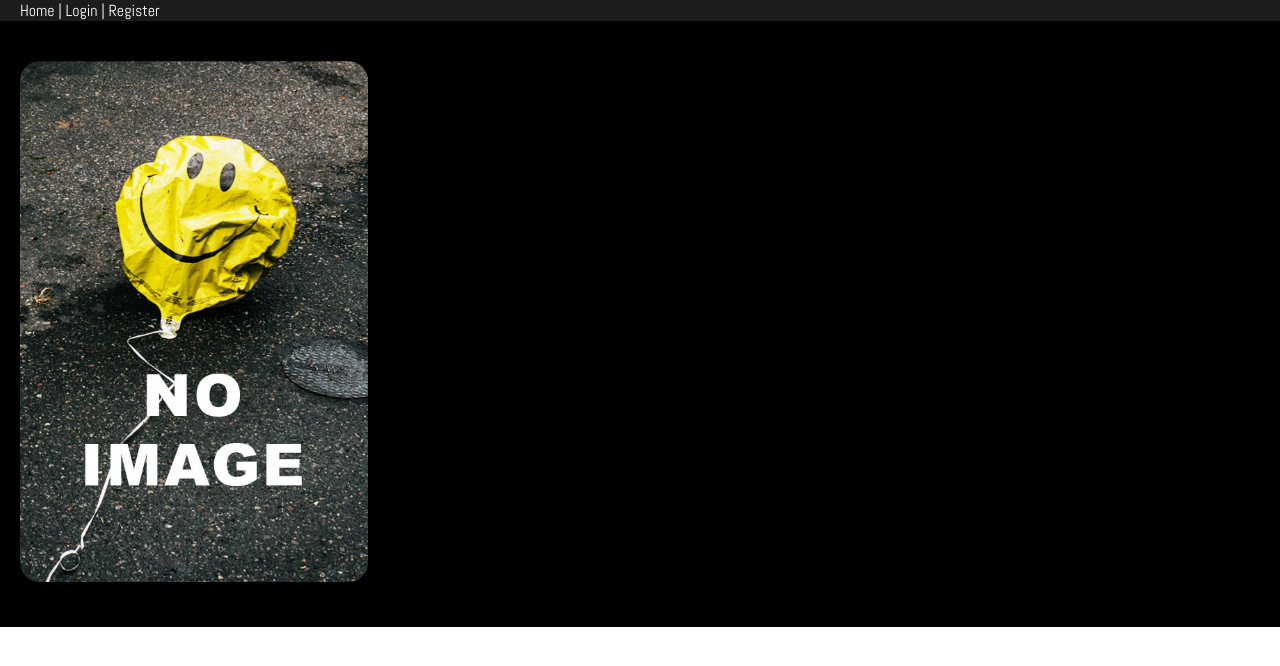
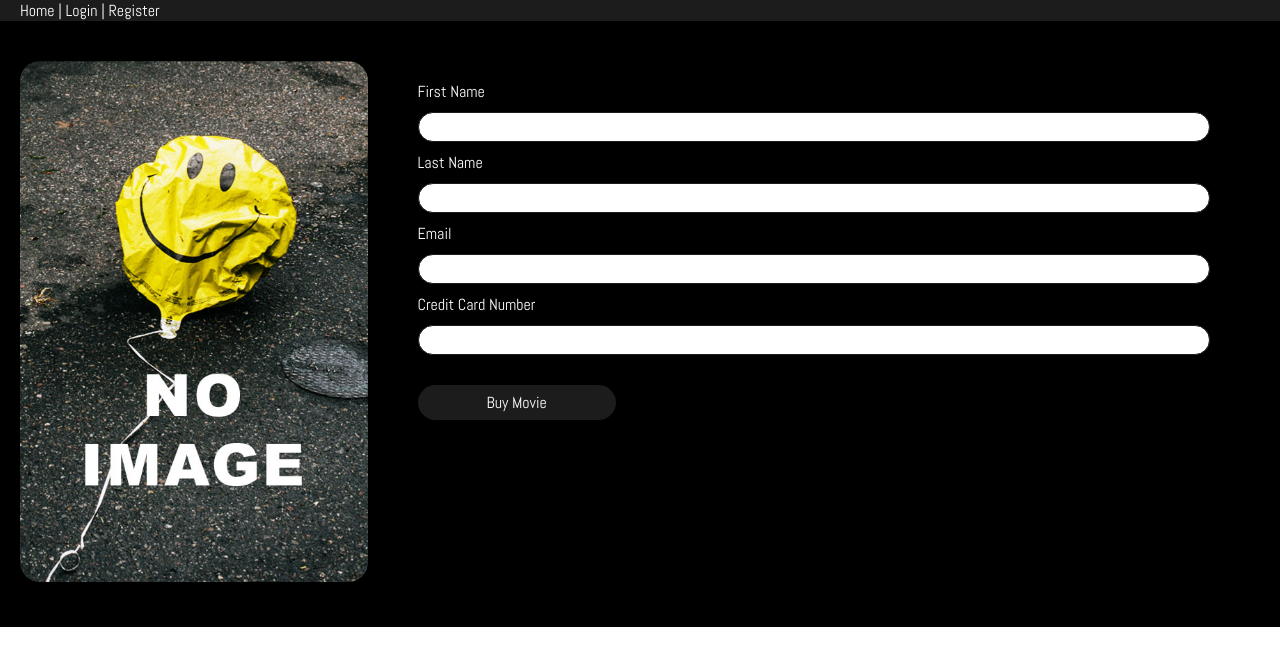
Before and after one commit to eyad-saad/smdb, a React (Create React App) app: page /1/buy in a window 1280 px wide. Shown: the top 666 px of the page. Built offline with nearby package versions, Linux system fonts and the light colour scheme; no server answers; the HTML template or start-up script is replaced by a standard one.

Commit message:
create buyMovie page

```diff
--- a/src/API.js
+++ b/src/API.js
@@ -53,6 +53,13 @@ const defaultConfig = {
       const response = await (await fetch(`${API_URL}/movies/rate`, {method: 'POST', body: body, headers: headers})).json();
       return response;
     },
+    buyMovie: async (token, movieId, firstName, lastName, email, creditCard) => {
+      const headers = {  'Content-Type': 'application/json',
+                         'Authorization': 'Token ' + token }
+      const body = JSON.stringify({'first_name':firstName, 'last_name': lastName, 'email': email, 'credit_card': creditCard});
+      const response = await (await fetch(`${API_URL}/movies/${movieId}/buy`, {method: 'POST', body: body, headers: headers})).json();
+      return response;
+    },
     // authenticate: async (requestToken, username, password) => {
     //   const bodyData = {
     //     username,
--- a/src/components/BuyMovie/BuyMovie.styles.js
+++ b/src/components/BuyMovie/BuyMovie.styles.js
@@ -32,7 +32,14 @@ export const Content = styled.div`
         display: block;
         max-height: none;
     }
-
+    input {
+        width: 100%;
+        height: 30px;
+        border: 1px solid var(--darkGrey);
+        border-radius: 20px;
+        margin: 10px 0;
+        padding: 10px;
+    }
     button{
         color: var(--white);
         background: var(--darkGrey);
@@ -47,6 +54,7 @@ export const Content = styled.div`
         :hover{
             opacity: 0.8;
         }
+    }
 
 `;
 
--- a/src/components/BuyMovie/index.js
+++ b/src/components/BuyMovie/index.js
@@ -1,4 +1,4 @@
-import React, {useContext} from 'react';
+import React, {useState, useContext} from 'react';
 import { render } from "react-dom";
 import {Context} from '../../context';
 
@@ -21,30 +21,109 @@ import ReactStars from "react-rating-stars-component";
 import API from '../../API';
 import {useMovieFetch} from '../../hooks/useMovieFetch';
 import {useParams} from 'react-router-dom';
+import {useNavigate} from 'react-router-dom';
 
 // const ratingChanged = (newRating) => {
 //   };
 const BuyMovie = () =>{
     const [user, setUser] = useContext(Context);
+    const navigate = useNavigate();
 
     const {movieId} = useParams();
     const { state: movie, loading, error} = useMovieFetch(movieId);
+    const [email, setEmail] = useState('');
+    const [creditCard, setCreditCard] = useState('');
+    const [firstName, setFirstName] = useState('');
+    const [lastName, setLastName] = useState('');
+    const [buyError, setBuyError] = useState(false);
+    const [message, setMessage] = useState('');
+    const [success, setSuccess] = useState(false);
 
+    const handleInput = e => {
+        const name = e.currentTarget.name;
+        const value = e.currentTarget.value;
 
+        if (name === 'firstname') setFirstName(value);
+        if (name === 'lastname') setLastName(value);
+        if (name === 'email') setEmail(value);
+        if (name === 'credit-card') setCreditCard(value);
+    };
+    const handleSubmit = async () => {
+        setBuyError(false);
+        try {
+            const response = await API.buyMovie(user.token, movieId, firstName, lastName, email, creditCard);
+            console.log(response.detail)
+            if (response.detail == 'success'){
+                setMessage('succes')
+                setSuccess(true)
+            }
+
+            if (response.detail == "already bought"){
+                setBuyError(true);
+                setMessage('You have already bought this movie')
+            }
+
+            else{
+                setMessage('invalid data')
+            }
+        } catch(error){
+            setMessage('there was an error')
+            setBuyError(true);
+        }
+
+    };
     return (
         <Wrapper backdrop={movie.backdrop_path}>
         <Content>
             <Thumb
                 image={
-                    movie.poster_path
-                    ?`${IMAGE_BASE_URL}${POSTER_SIZE}${movie.poster_path}`
+                    movie.image
+                    ?`${IMAGE_BASE_URL}/${movie.image}`
                     : NoImage
                 }
                 clickable={false}
             />
             <Text>
+            {!success? <>
+            <label>First Name</label>
+            <input
+                type='text'
+                value={firstName}
+                name='firstname'
+                onChange={handleInput}
+            />
+            <label>Last Name</label>
+            <input
+                type='text'
+                value={lastName}
+                name='lastname'
+                onChange={handleInput}
+            />
+            <label>Email</label>
+            <input
+                type='text'
+                value={email}
+                name='email'
+                onChange={handleInput}
+            />
+            <label>Credit Card Number</label>
+            <input onKeyPress={(event) => {
+        if (!/[0-9]/.test(event.key)) {
+          event.preventDefault();
+        }
+      }}
+                type='text'
+                value={creditCard}
+                name='credit-card'
+                onChange={handleInput}
+            />
+            <Button text='Buy Movie' callback={handleSubmit}/>
+            {message && <div className='error'> {message}</div>}
+            </>: <h3>movie purchased successfully</h3>
 
+            }
             </Text>
+
         </Content>
     </Wrapper>
     )
--- a/src/components/Movie.js
+++ b/src/components/Movie.js
@@ -17,6 +17,7 @@ import NoImage from '../images/no_image.jpg';
 
 // Hook
 import {useMovieFetch} from '../hooks/useMovieFetch';
+import { API_URL } from '../config';
 
 
 const Movie = () => {
@@ -31,6 +32,8 @@ const Movie = () => {
             <MovieInfo movie={movie}></MovieInfo>
             {/* <MovieInfoBar time={movie.runtime} budget={movie.budget} revenue={movie.revenue}/> */}
             <Grid header='Actors'>
+                {console.log(movie.actors)}
+                {console.log(`${API_URL}`)}
                 {movie.actors.map(actor => (
                     <Actor
                     key={actor.id}
@@ -38,7 +41,7 @@ const Movie = () => {
                     character={actor.character}
                     imageUrl={
                         actor.image
-                        ? `${IMAGE_BASE_URL}${actor.image}`
+                        ? `${API_URL}/${actor.image}`
                         : NoImage
                     }/>
                 ))}
--- a/src/components/MovieInfo/MovieInfo.styles.js
+++ b/src/components/MovieInfo/MovieInfo.styles.js
@@ -47,6 +47,7 @@ export const Content = styled.div`
         :hover{
             opacity: 0.8;
         }
+    }
 
 `;
 
--- a/src/components/MovieInfo/index.js
+++ b/src/components/MovieInfo/index.js
@@ -34,8 +34,8 @@ const MovieInfo = ({movie}) =>{
         <Content>
             <Thumb
                 image={
-                    movie.poster_path
-                    ?`${IMAGE_BASE_URL}${POSTER_SIZE}${movie.poster_path}`
+                    movie.image
+                    ?`${IMAGE_BASE_URL}/${movie.image}`
                     : NoImage
                 }
                 clickable={false}
--- a/src/config.js
+++ b/src/config.js
@@ -1,7 +1,7 @@
 // Configuration for TMDB API
 // Read more about the API here: https://developers.themoviedb.org/
 
-const API_URL = 'http://127.0.0.1:8000';
+const API_URL = 'http://ec2-18-208-168-168.compute-1.amazonaws.com:8000/';
 const API_KEY = process.env.REACT_APP_API_KEY;
 
 const SEARCH_BASE_URL = `${API_URL}search/movie?api_key=${API_KEY}&language=en-US&query=`;
@@ -11,7 +11,7 @@ const REQUEST_TOKEN_URL = `${API_URL}authentication/token/new?api_key=${API_KEY}
 const LOGIN_URL = `${API_URL}authentication/token/validate_with_login?api_key=${API_KEY}`;
 const SESSION_ID_URL = `${API_URL}authentication/session/new?api_key=${API_KEY}`;
 
-const IMAGE_BASE_URL = 'http://127.0.0.1:8000';
+const IMAGE_BASE_URL = 'http://ec2-18-208-168-168.compute-1.amazonaws.com:8000/';
 // Sizes: w300, w780, w1280, original
 const BACKDROP_SIZE = 'w1280';
 // w92, w154, w185, w342, w500, w780, original
```
